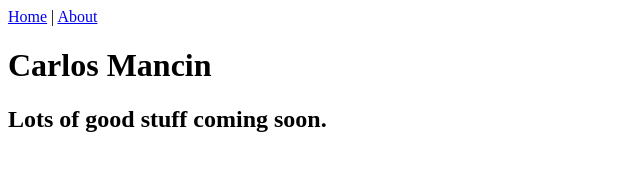
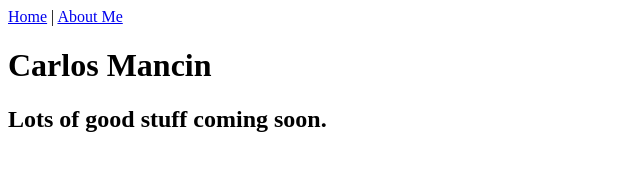
Before and after one commit to mcovuccia/carlosmancin.github.io, a plain HTML site: page index.html in a window 1280 px wide. Shown: the full height of the page, 0-640 px from the left. Drawn offline with Linux system fonts and the light colour scheme.

Commit message:
Update index.html

```diff
--- a/index.html
+++ b/index.html
@@ -1,5 +1,5 @@
 <!doctype html>
 <a href="/index.html">Home</a> |
-<a href="/about.html">About</a>
+<a href="/about.html">About Me</a>
 <h1>Carlos Mancin</h1>
 <h2>Lots of good stuff coming soon.</h2>
```
